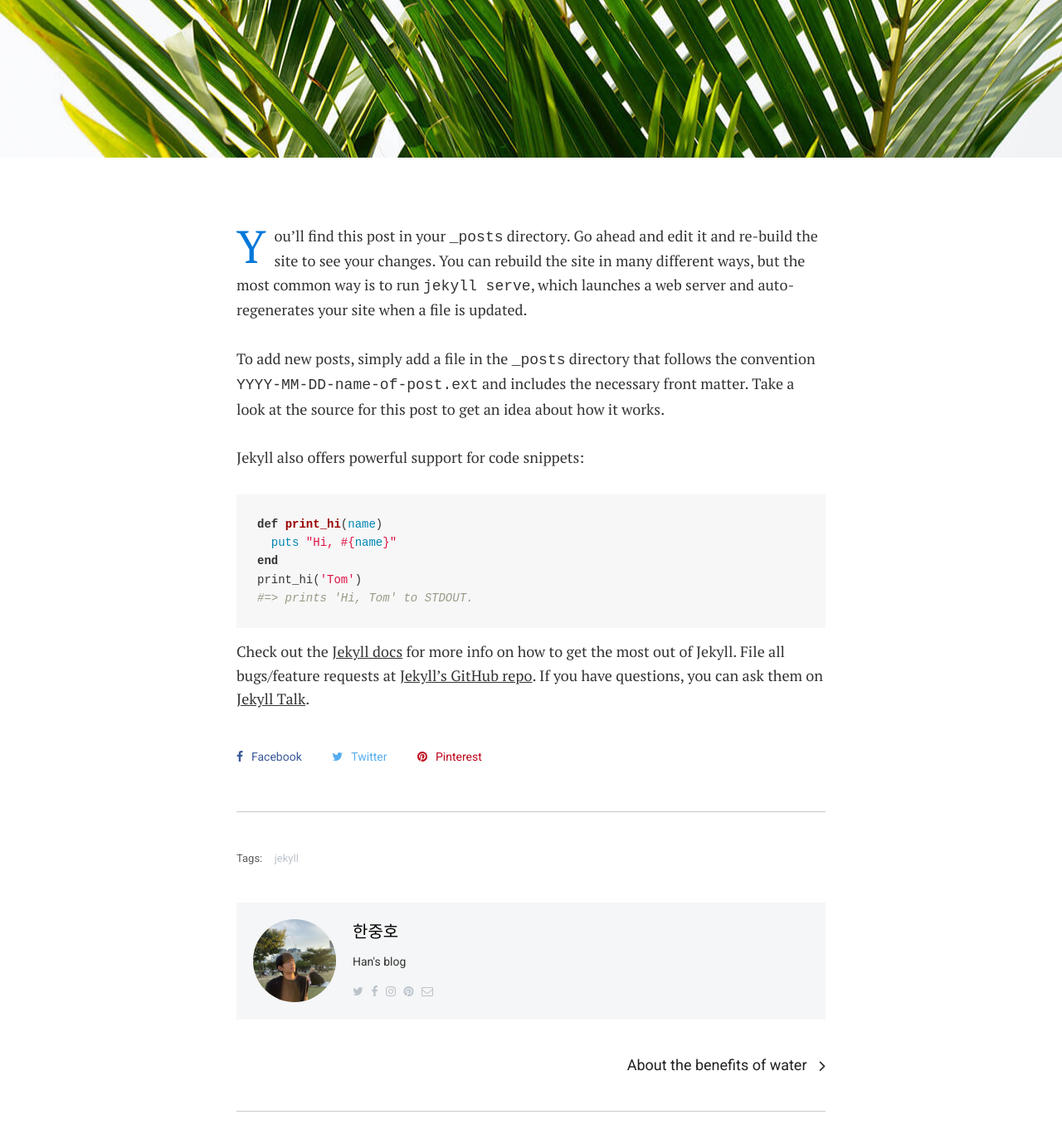
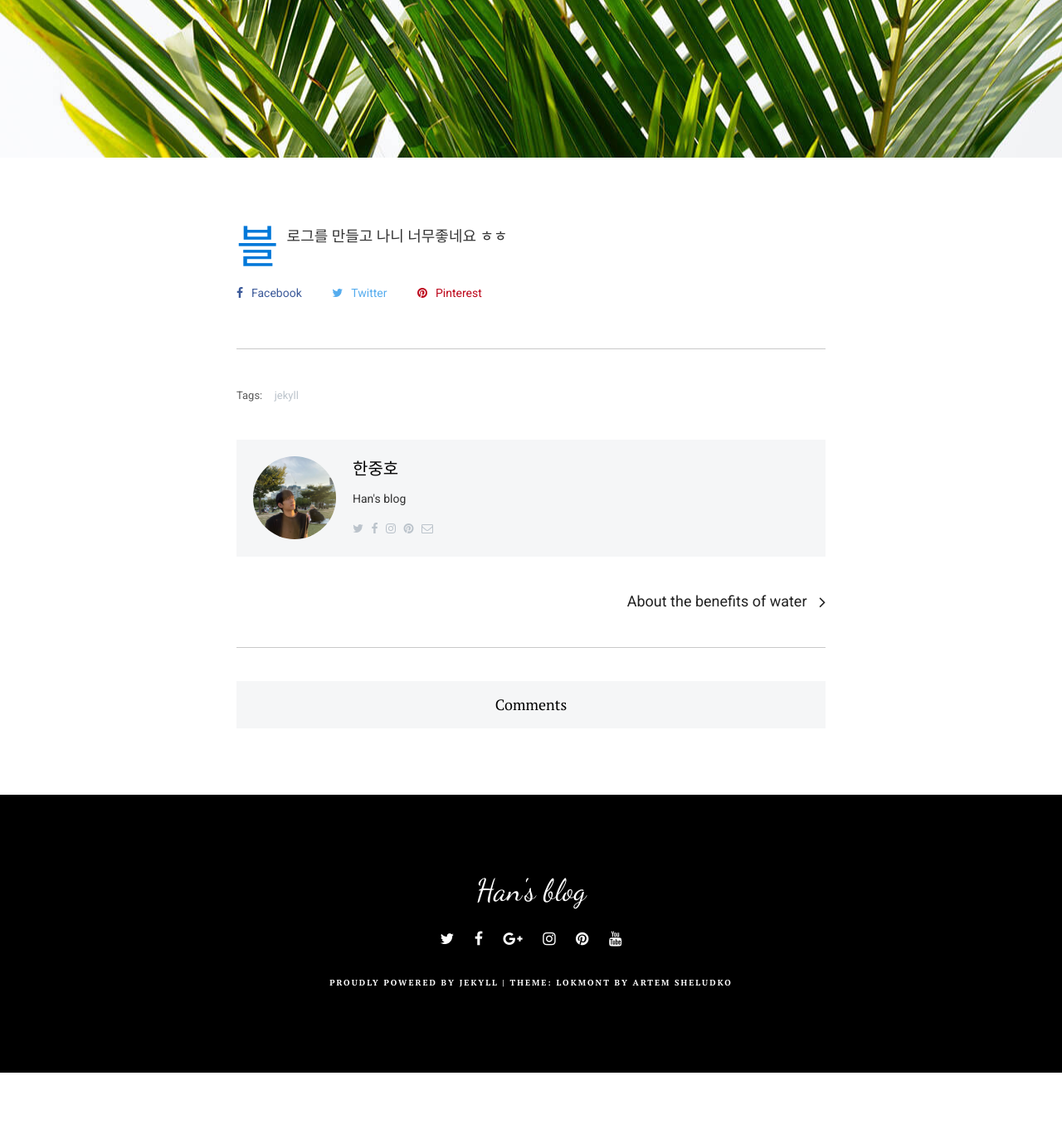
Before and after one commit to BlackHan26/gitblog_hello2, a Jekyll site: the page built from _posts/2017-10-09-welcome-to-jekyll.markdown, in a window 1280 px wide and 1400 px high, scrolled down 570 px. Shown: the top 1379 px of the window at 83% size. Built offline with Jekyll 4.4.1, drawn with Linux system fonts in a browser that asks for light colours; comment, search, counter and statistics services are not loaded; after the commit the page ends 1863 px from its top, so only the background shows below that; some of the changed text lies outside the part shown.

Commit message:
글 작성

```diff
--- a/_posts/2017-10-09-welcome-to-jekyll.markdown
+++ b/_posts/2017-10-09-welcome-to-jekyll.markdown
@@ -1,26 +1,8 @@
 ---
 layout: post
-title: "Welcome to Jekyll!"
+title: "안녕하세요 한중호 블로그입니다."
 date: 2017-10-09 17:33:27 +0300
 img: 16.jpg
 tags: jekyll
 ---
-You’ll find this post in your `_posts` directory. Go ahead and edit it and re-build the site to see your changes. You can rebuild the site in many different ways, but the most common way is to run `jekyll serve`, which launches a web server and auto-regenerates your site when a file is updated.
-
-To add new posts, simply add a file in the `_posts` directory that follows the convention `YYYY-MM-DD-name-of-post.ext` and includes the necessary front matter. Take a look at the source for this post to get an idea about how it works.
-
-Jekyll also offers powerful support for code snippets:
-
-{% highlight ruby %}
-def print_hi(name)
-  puts "Hi, #{name}"
-end
-print_hi('Tom')
-#=> prints 'Hi, Tom' to STDOUT.
-{% endhighlight %}
-
-Check out the [Jekyll docs][jekyll-docs] for more info on how to get the most out of Jekyll. File all bugs/feature requests at [Jekyll’s GitHub repo][jekyll-gh]. If you have questions, you can ask them on [Jekyll Talk][jekyll-talk].
-
-[jekyll-docs]: https://jekyllrb.com/docs/home
-[jekyll-gh]:   https://github.com/jekyll/jekyll
-[jekyll-talk]: https://talk.jekyllrb.com/
+블로그를 만들고 나니 너무좋네요 ㅎㅎ
```
